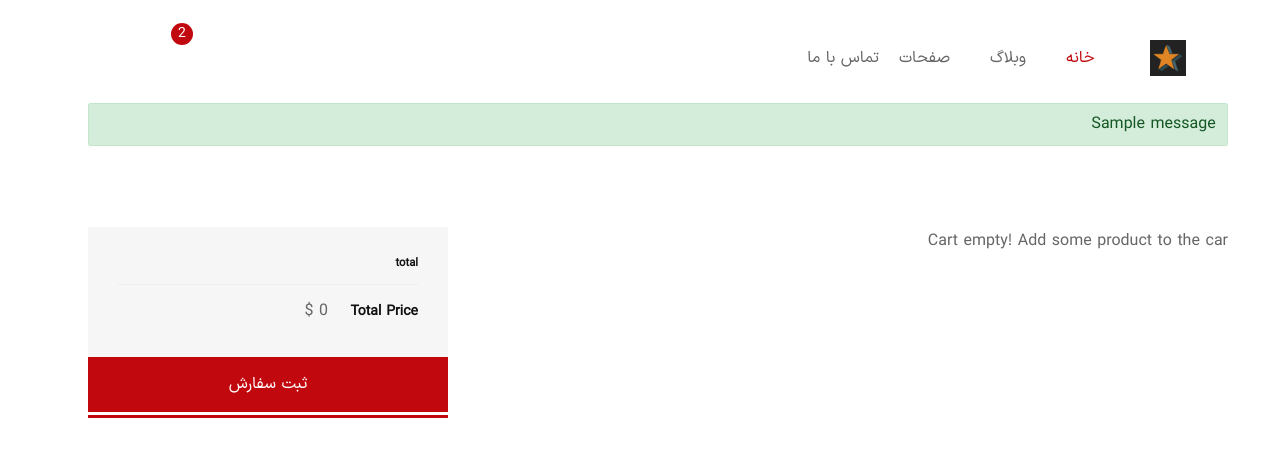
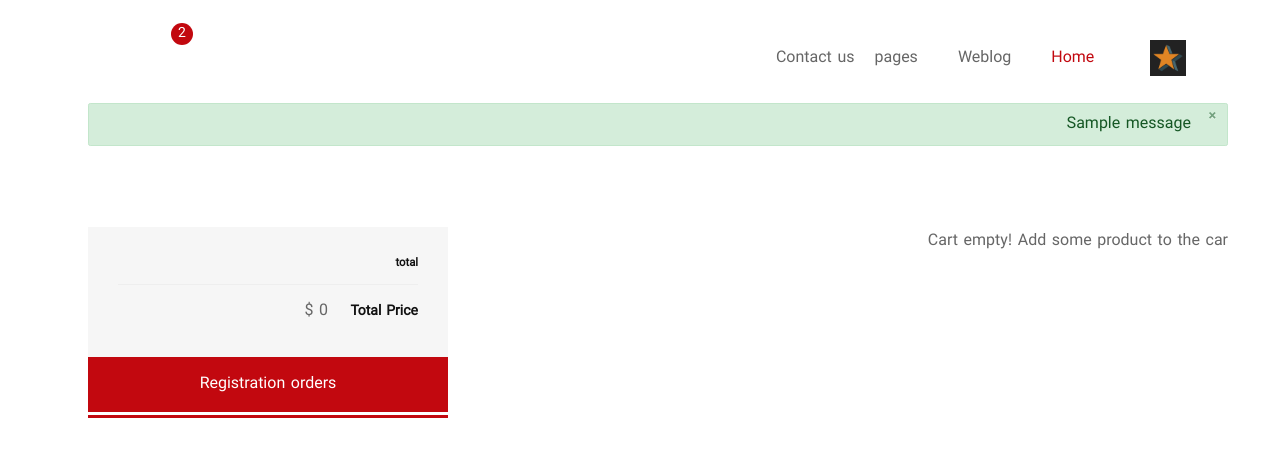
Before and after one commit to Saeed9731/Django_Online_Shope_PostgreSql, a Django app: page /cart/ in a window 1280 px wide. Shown: the top 457 px of the page. Run offline with Django 4.2, Linux system fonts and the light colour scheme; tables that the repository leaves empty hold one stand-in row (values such as "Sample post"); one stand-in notice (Sample message) is shown; parts of the project's set-up code (start-up, migrations or seed data) failed here and were passed over; some libraries are stand-ins or nearby versions; some web fonts are replaced.

Commit message:
adding some features in cart

```diff
--- a/cart/cart.py
+++ b/cart/cart.py
@@ -1,5 +1,6 @@
 from products.models import Product
-
+from django.contrib import messages
+from django.utils.translation import gettext as _
 
 class Cart:
     def __init__(self, request):
@@ -22,6 +23,7 @@ class Cart:
         product_id = str(product.id)
         if product_id in self.cart:
             del self.cart[product_id]
+            messages.success(self.request, _('Product successfully deleted'))
             self.save()
 
     def add(self, product, quantity=1, replace_current_quantity=False):
@@ -36,6 +38,7 @@ class Cart:
             self.cart[product_id]['quantity'] = quantity
         else:
             self.cart[product_id]['quantity'] += quantity
+        messages.success(self.request, _('Product successfully added to cart'))
         self.save()
 
     def save(self):
@@ -61,6 +64,7 @@ class Cart:
 
     def clear(self):
         del self.session['cart']
+        messages.success(self.request, _('All product successfully clear'))
         self.save()
 
     def get_total_price(self):
--- a/cart/templates/cart/cart_detail.html
+++ b/cart/templates/cart/cart_detail.html
@@ -120,7 +120,7 @@
                                 </div>
                             </div>
                             <a href="checkout.html" class="btn btn-fullwidth btn-bg-red btn-color-white btn-hover-2">
-                                ثبت سفارش
+                                {% trans 'Registration orders' %}
                             </a>
                         </div>
                     </div>
--- a/cart/views.py
+++ b/cart/views.py
@@ -1,4 +1,5 @@
 from django.shortcuts import render, get_object_or_404, redirect
+from django.views.decorators.http import require_POST
 
 from products.models import Product
 from .cart import Cart
@@ -22,6 +23,7 @@ def cart_detail_view(request):
                   })
 
 
+@require_POST
 def add_to_cart_view(request, product_id):
     cart = Cart(request)
     product = get_object_or_404(Product, id=product_id)
--- a/templates/_base.html
+++ b/templates/_base.html
@@ -1,5 +1,6 @@
 {% load static %}
-
+{% load rosetta %}
+{% load i18n %}
 <html lang="en">
 <head>
     <meta charset="utf-8"/>
@@ -48,22 +49,22 @@
                             <ul class="mainmenu d-lg-flex jusity-content-end jusity-content-lg-start pt-4">
                                 <li class="mainmenu__item menu-item-has-children active">
                                     <a href="{% url 'home' %}" class="mainmenu__link">
-                                        <span class="mm-text">خانه</span>
+                                        <span class="mm-text">{% trans 'Home' %}</span>
                                     </a>
                                 </li>
                                 <li class="mainmenu__item menu-item-has-children">
                                     <a href="{% url 'Product' %}" class="mainmenu__link">
-                                        <span class="mm-text">وبلاگ</span>
+                                        <span class="mm-text">{% trans 'Weblog' %}</span>
                                     </a>
                                 </li>
                                 <li class="mainmenu__item menu-item-has-children">
                                     <a href="#" class="mainmenu__link">
-                                        <span class="mm-text">صفحات</span>
+                                        <span class="mm-text">{% trans 'pages' %}</span>
                                     </a>
                                 </li>
                                 <li class="mainmenu__item">
                                     <a href="contact-us.html" class="mainmenu__link">
-                                        <span class="mm-text">تماس با ما</span>
+                                        <span class="mm-text">{% trans 'Contact us' %}</span>
                                     </a>
                                 </li>
                             </ul>
@@ -89,16 +90,16 @@
                             </a>
                             <ul class="user-info-menu">
                                 <li>
-                                    <a class="text-right" href="my-account.html">حساب کاربری</a>
+                                    <a class="text-right" href="my-account.html">{% trans 'Account' %}</a>
                                 </li>
                                 <li>
-                                    <a class="text-right" href="cart.html">سبد خرید</a>
+                                    <a class="text-right" href="cart.html">{% trans 'Cart' %}</a>
                                 </li>
                                 <li>
-                                    <a class="text-right" href="wishlist.html">علاقه مندی ها</a>
+                                    <a class="text-right" href="wishlist.html">{% trans 'Favorites' %}</a>
                                 </li>
                                 <li>
-                                    <a class="text-right" href="order-tracking.html">تاریخچه سفارشات</a>
+                                    <a class="text-right" href="order-tracking.html">{% trans 'Order history' %}</a>
                                 </li>
                             </ul>
                         </li>
@@ -122,8 +123,11 @@
 {% if messages %}
     <div class="container">
         {% for message in messages %}
-            <div class="alert alert-{{ message.tags }}">
+            <div class="alert alert-{{ message.tags }} alert-dismissible fade show" role="alert">
                 {{ message }}
+                <button type="button" class="close" data-dismiss="alert" aria-label="Close">
+                    <span aria-hidden="true">&times;</span>
+                </button>
             </div>
         {% endfor %}
 
@@ -134,6 +138,7 @@
     {#        {% endfor %}#}
     {#    </ul>#}
 {% endif %}
+
 <!-- {% if user.is_authenticated %} -->
     <!-- <p> -->
     <!-- Hello {{ user.email }} -->
--- a/templates/home.html
+++ b/templates/home.html
@@ -1,5 +1,6 @@
 {% extends '_base.html' %}
-
+{% load rosetta %}
+{% load i18n %}
 
 {%block page_title%}
 home
@@ -9,7 +10,7 @@ home
 {% block content %}
     <a href="{% url 'about_us' %}">
         <h1>
-            Home page
+            {% trans 'Home page' %}
         </h1>
     </a>
 
```
Also changed, not shown: cart/locale/fa/LC_MESSAGES/django.po (added), products/locale/fa/LC_MESSAGES/django.po, templates/locale/fa/LC_MESSAGES/django.po (added), 2 other files.
